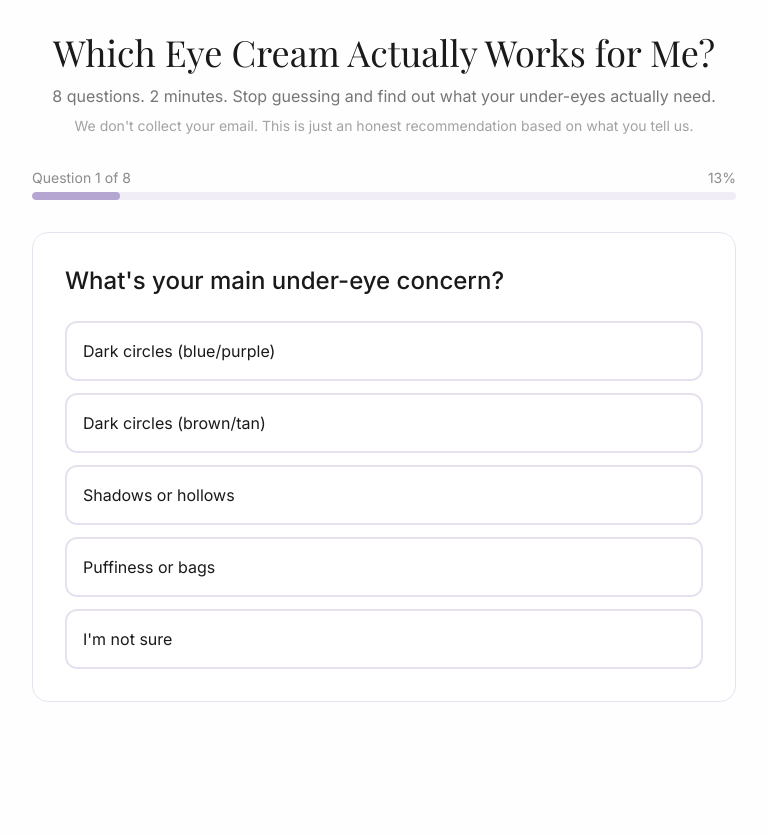
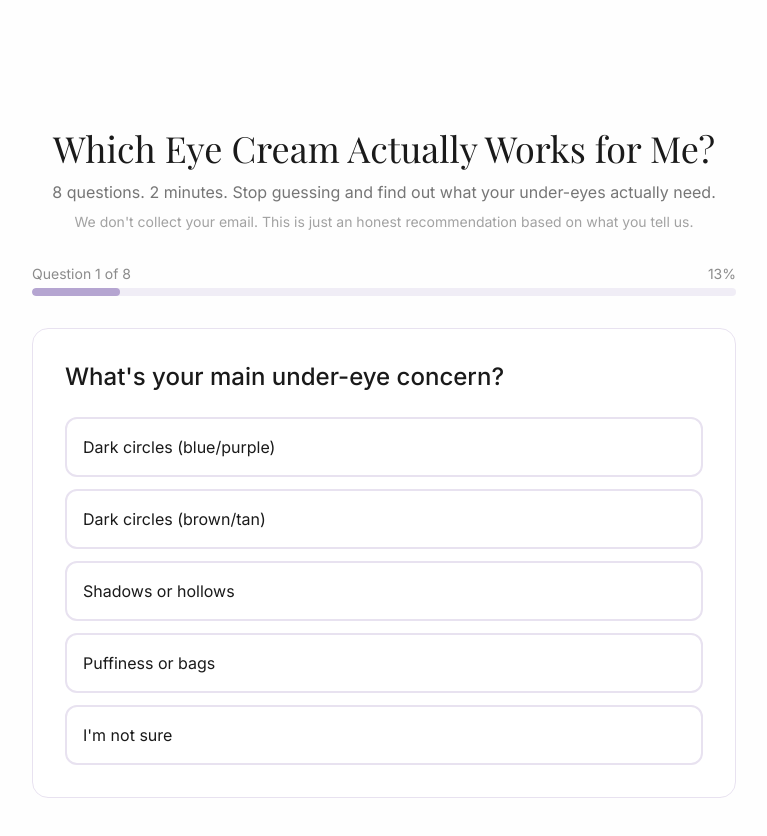
Before and after one commit to mateushahndev/lumaru, a Next.js app: page /tools/which-eye-cream-works-for-me in a window 1280 px wide. Shown: the top 836 px of the page, without its empty margins (256-1023 px from the left). Before the commit the page ends 800 px from the top, so only its background shows below. Built offline with nearby package versions, Linux system fonts and the light colour scheme.

Commit message:
fix: add proper top padding to tool page (pt-32)

```diff
--- a/app/tools/which-eye-cream-works-for-me/page.tsx
+++ b/app/tools/which-eye-cream-works-for-me/page.tsx
@@ -43,8 +43,8 @@ export default function WhichEyeCreamToolPage() {
         type="application/ld+json"
         dangerouslySetInnerHTML={{ __html: JSON.stringify(toolSchema) }}
       />
-      <main className="bg-background">
-        <div className="max-w-3xl mx-auto px-4 sm:px-6 lg:px-8 py-8">
+      <main className="bg-background min-h-screen pt-32 pb-20">
+        <div className="max-w-3xl mx-auto px-4 sm:px-6 lg:px-8">
           <WhichEyeCreamTool />
         </div>
       </main>
```
